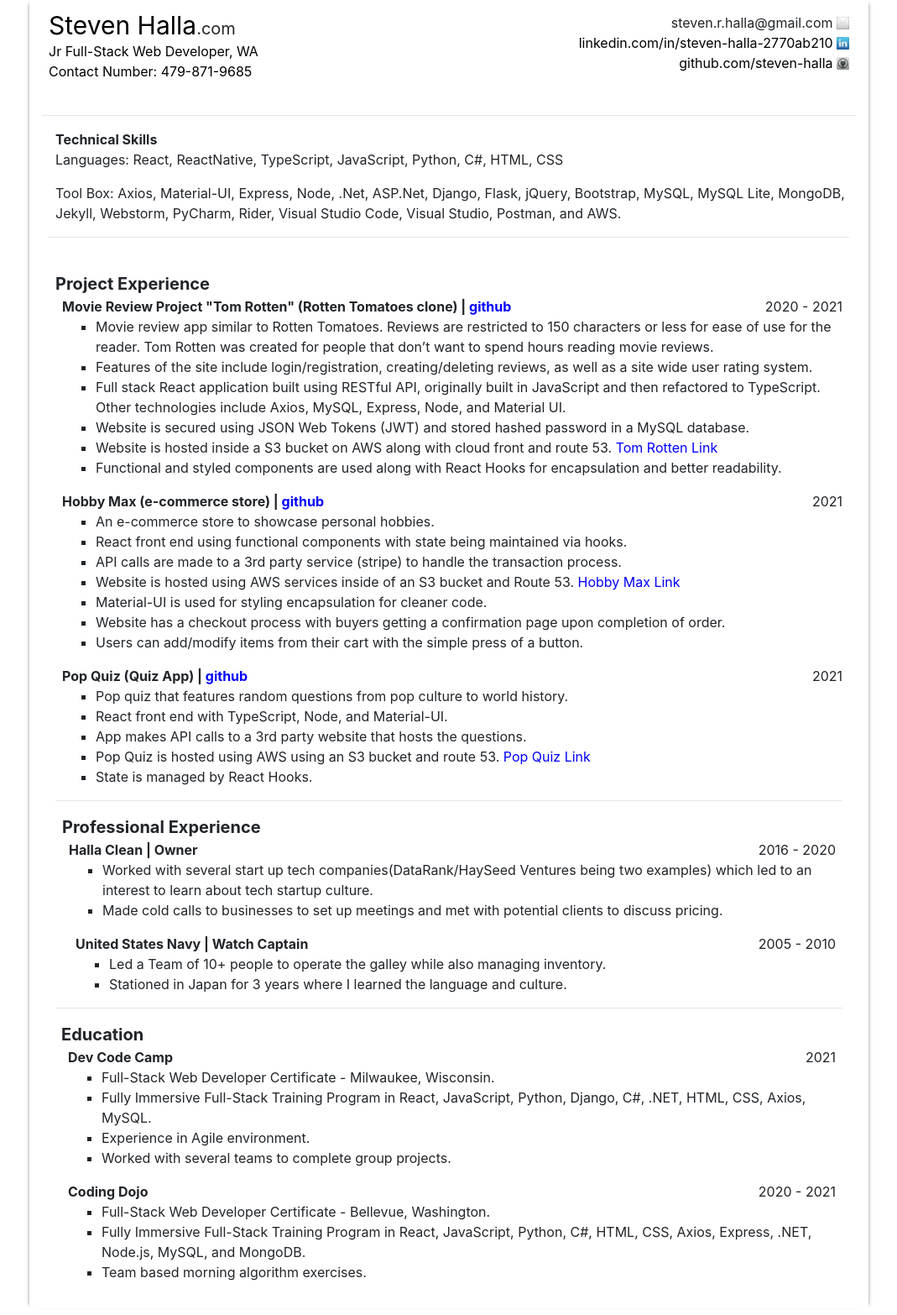
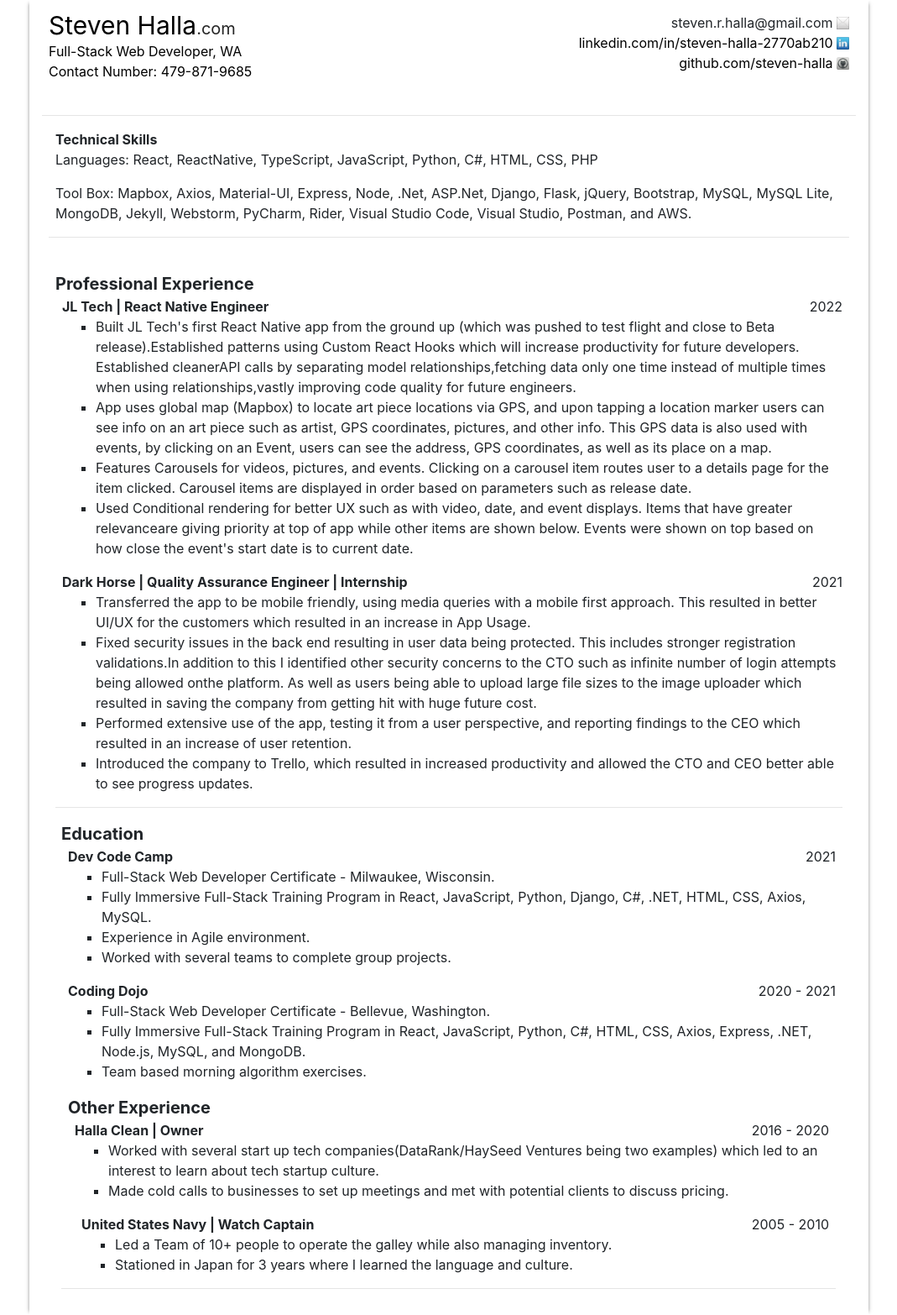
Before and after one commit to steven-halla/stevehalla.com, a Jekyll site: the page resume.html, which Jekyll copies as it is, in a window 1280 px wide. Shown: the whole page at 84% size, without its empty margins (105-1174 px from the left). Built offline with Jekyll 4.4.1, drawn with Linux system fonts in a browser that asks for light colours.

Commit message:
"improved spelling errors and updated the JUNIOR out"

```diff
--- a/resume.html
+++ b/resume.html
@@ -38,7 +34,7 @@
             </a>
 
             <div class="job-title">
-                Jr Full-Stack Web Developer, WA
+                Full-Stack Web Developer, WA
             </div>
             <div class="job-title">
                 Contact Number: 479-871-9685
@@ -84,11 +80,11 @@
                 <br>
             </div>
             <div class="technology-list">
-                Languages: React, ReactNative, TypeScript, JavaScript,  Python, C#, HTML, CSS
+                Languages: React, ReactNative, TypeScript, JavaScript,  Python, C#, HTML, CSS, PHP
 
             </div>
             <div class="technology-list">
-               Tool Box:   Axios, Material-UI,  Express, Node, .Net, ASP.Net,  Django, Flask, jQuery, Bootstrap, MySQL, MySQL Lite, MongoDB, Jekyll, Webstorm, PyCharm, Rider, Visual Studio Code, Visual Studio, Postman, and AWS.
+                Tool Box:   Mapbox, Axios, Material-UI,  Express, Node, .Net, ASP.Net,  Django, Flask, jQuery, Bootstrap, MySQL, MySQL Lite, MongoDB, Jekyll, Webstorm, PyCharm, Rider, Visual Studio Code, Visual Studio, Postman, and AWS.
             </div>
         </div>
 
@@ -97,48 +93,46 @@
 
         <div class="experience">
             <div class="name">
-            Project Experience
+                Professional Experience
             </div>
 
             <div class="experience-activity">
                 <div class="activity-title-and-date">
                     <div class="activity-title">
-                    Movie Review Project "Tom Rotten" (Rotten Tomatoes clone) | <a href="https://github.com/steven-halla/movie_review_site" style="color: blue">github</a>
+                        JL Tech | React Native Engineer
                     </div>
                     <div class="activity-date">
-                    2020 - 2021
+                        2022
                     </div>
                 </div>
                 <ul class="activity-description-list">
                     <li class="activity-description-item">
-                    Movie review app similar to Rotten Tomatoes. Reviews are restricted to 150 characters or less
-                    for ease of use for the reader. Tom Rotten was created for people that don’t want to spend hours reading movie reviews.
+                        Built JL Tech's first React Native app from the ground up (which was pushed to test flight and close to Beta release).Established patterns using Custom React
+                        Hooks which will increase productivity for future developers. Established cleanerAPI calls by separating model relationships,fetching data only
+                        one time instead of multiple times when using relationships,vastly improving code quality for future engineers.
                     </li>
 
                     <li class="activity-description-item">
-                    Features of the site include login/registration, creating/deleting reviews, as well as a site wide  user rating system.
+                        App uses global map (Mapbox) to locate art piece locations via GPS, and upon tapping a location marker
+                        users can see info on an art piece such as artist, GPS coordinates, pictures, and other info. This GPS data is also used with events, by clicking on an Event, users can see the
+                        address, GPS coordinates, as well as its place on a map.
                     </li>
                     <li class="activity-description-item">
-                    Full stack React application built using RESTful API, originally built in JavaScript and then refactored to TypeScript.
-                    Other technologies include Axios, MySQL, Express, Node, and Material UI.
+                        Features Carousels for videos, pictures, and events. Clicking on a carousel item routes user to a details page for the item clicked. Carousel items are displayed
+                        in order based on parameters such as release date.
                     </li>
                     <li class="activity-description-item">
-                    Website is secured using JSON Web Tokens (JWT) and stored hashed password in a MySQL database.
+                        Used Conditional rendering for better UX such as with video, date, and event displays. Items that have greater relevanceare giving priority at top of app while other items are shown below.
+                        Events were shown on top based on how close the event's start date is to current date.
                     </li>
 
-                <li>
-                    Website is hosted inside a S3 bucket on AWS along with cloud front and route 53. <a href="http://movies.stevenhalla.com/" style="color: blue">Tom Rotten Link</a>
-                </li>
-                <li>
-                    Functional and styled components are used along with React Hooks for encapsulation and better readability.
-                </li>
                 </ul>
             </div>
 
             <div class="experience-activity">
                 <div class="activity-title-and-date">
                     <div class="activity-title">
-                    Hobby Max (e-commerce store)  | <a href="https://github.com/steven-halla/ECommerceWebShop/commit/ad0f8e7e1b3ba7b6fb5a8ebb6e1a644159b8e13e" style="color: blue">github</a>
+                        Dark Horse | Quality Assurance Engineer | Internship
                     </div>
                     <div class="activity-date">
                         2021
@@ -146,117 +140,36 @@
                 </div>
                 <ul class="activity-description-list">
                     <li class="activity-description-item">
-                    An e-commerce store to showcase personal hobbies.
+                        Transferred the app to be mobile friendly, using media queries with a
+                        mobile first approach. This resulted in better UI/UX for the customers which
+                        resulted in an increase in App Usage.
                     </li>
 
                     <li class="activity-description-item">
-                    React front end using functional components with state being maintained via hooks.
+                        Fixed security issues in the back end resulting in user data being protected. This
+                        includes stronger registration validations.In addition to this I identified other
+                        security concerns to the CTO such as infinite number of login attempts being allowed
+                        onthe platform. As well as users being able to upload large file sizes to the
+                        image uploader which resulted in saving the company from getting hit with huge
+                        future cost.
                     </li>
 
                     <li class="activity-description-item">
-                    API calls are made to a 3rd party service (stripe) to handle the transaction process.
+                        Performed extensive use of the app, testing it from a user perspective, and reporting findings
+                        to the CEO which resulted in an increase of user retention.
                     </li>
 
                     <li class="activity-description-item">
-                Website is hosted using AWS services inside of an S3 bucket and Route 53.  <a href="http://ecommerce.stevenhalla.com/" style="color: blue">Hobby Max Link</a>
-               </li>
-
-
-                <li class="activity-description-item">
-                    Material-UI is used for styling encapsulation for cleaner code.
-                </li>
-
-                <li class="activity-description-item">
-                    Website has a checkout process with buyers getting a confirmation page upon completion of order.
-                </li>
-
-                <li class="activity-description-item">
-                    Users can add/modify items from their cart with the simple press of a button.
+                        Introduced the company to Trello, which resulted in increased productivity and allowed the CTO and CEO
+                        better able to see progress updates.
                     </li>
                 </ul>
             </div>
 
-        <div class="experience-activity">
-            <div class="activity-title-and-date">
-                <div class="activity-title">
-                    Pop Quiz (Quiz App) | <a href="https://github.com/steven-halla/quizapp" style="color: blue">github</a>
-                </div>
-                <div class="activity-date">
-                    2021
-                </div>
-            </div>
-            <ul class="activity-description-list">
-                <li class="activity-description-item">
-                    Pop quiz that features random questions from pop culture to world history.
-                </li>
-                <li class="activity-description-item">
-                    React front end with TypeScript, Node, and Material-UI.
-                </li>
-                <li class="activity-description-item">
-                    App makes API calls to a 3rd party website that hosts the questions.
-                </li>
-                <li class="activity-description-item">
-                     Pop Quiz is hosted using AWS using an S3 bucket and route 53. <a href="https://www.stevenhalla.com/quiz/index.html" style="color: blue">Pop Quiz Link</a>
-                </li>
-                <li class="activity-description-item">
-                    State is managed by React Hooks.
-                </li>
-            </ul>
-
-        </div>
             <hr/>
 
 
-    <div class="prof-experience">
-        <div class="name">
-            Professional Experience
-        </div>
 
-        <div class="experience-activity">
-            <div class="activity-title-and-date">
-                <div class="activity-title">
-                    Halla Clean | Owner
-                </div>
-                <div class="activity-date">
-                    2016 - 2020
-                </div>
-            </div>
-            <ul class="activity-description-list">
-                <li class="activity-description-item">
-                    Worked with several start up tech companies(DataRank/HaySeed Ventures being two examples) which led to an interest to learn about tech startup culture.
-                </li>
-                <li class="activity-description-item">
-                    Made cold calls to businesses to set up meetings and met with potential clients to discuss pricing.
-                </li>
-
-            </ul>
-
-        <div class="experience-activity">
-            <div class="activity-title-and-date">
-                <div class="activity-title">
-                    United States Navy | Watch Captain
-                </div>
-                <div class="activity-date">
-                    2005 - 2010
-                </div>
-            </div>
-            <ul class="activity-description-list">
-
-                <li class="activity-description-item">
-                    Led a Team of 10+ people to operate the galley while also managing inventory.
-                </li>
-                <li class="activity-description-item">
-                    Stationed in Japan for 3 years where I learned the language and culture.
-                </li>
-            </ul>
-        </div>
-
-
-        </div>
-    </div>
-
-
-    <hr/>
 
 
             <div class="education-experience">
@@ -315,8 +228,56 @@
                             Team based morning algorithm exercises.
                         </li>
                     </ul>
+                </div>
+                <div class="prof-experience">
+                    <div class="name">
+                        Other Experience
+                    </div>
+
+                    <div class="experience-activity">
+                        <div class="activity-title-and-date">
+                            <div class="activity-title">
+                                Halla Clean | Owner
+                            </div>
+                            <div class="activity-date">
+                                2016 - 2020
+                            </div>
+                        </div>
+                        <ul class="activity-description-list">
+                            <li class="activity-description-item">
+                                Worked with several start up tech companies(DataRank/HaySeed Ventures being two examples) which led to an interest to learn about tech startup culture.
+                            </li>
+                            <li class="activity-description-item">
+                                Made cold calls to businesses to set up meetings and met with potential clients to discuss pricing.
+                            </li>
+
+                        </ul>
+
+                        <div class="experience-activity">
+                            <div class="activity-title-and-date">
+                                <div class="activity-title">
+                                    United States Navy | Watch Captain
+                                </div>
+                                <div class="activity-date">
+                                    2005 - 2010
+                                </div>
+                            </div>
+                            <ul class="activity-description-list">
+
+                                <li class="activity-description-item">
+                                    Led a Team of 10+ people to operate the galley while also managing inventory.
+                                </li>
+                                <li class="activity-description-item">
+                                    Stationed in Japan for 3 years where I learned the language and culture.
+                                </li>
+                            </ul>
+                        </div>
 
 
                     </div>
+                </div>
+
+
+                <hr/>
     </body>
 </html>
```
Also changed, not shown: other parts of resume.html (+0 -4 lines). Lines whose indentation alone changed are shown as unchanged.
